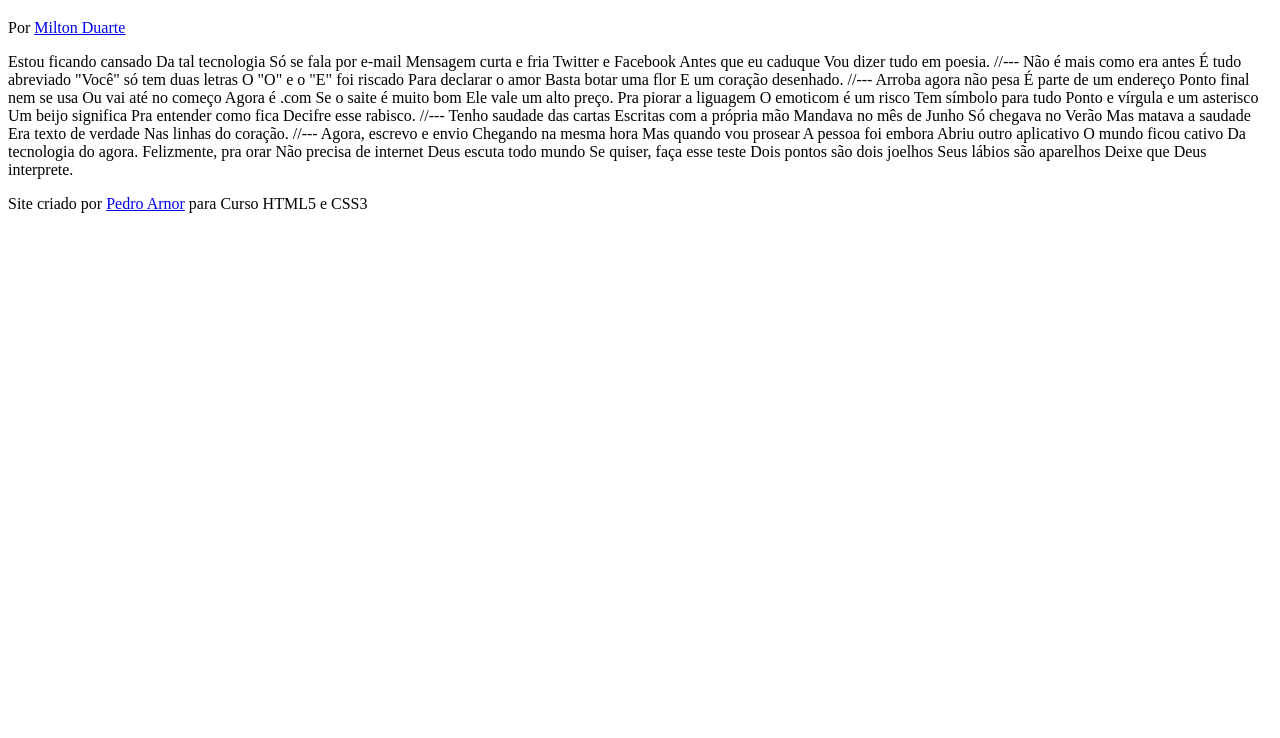
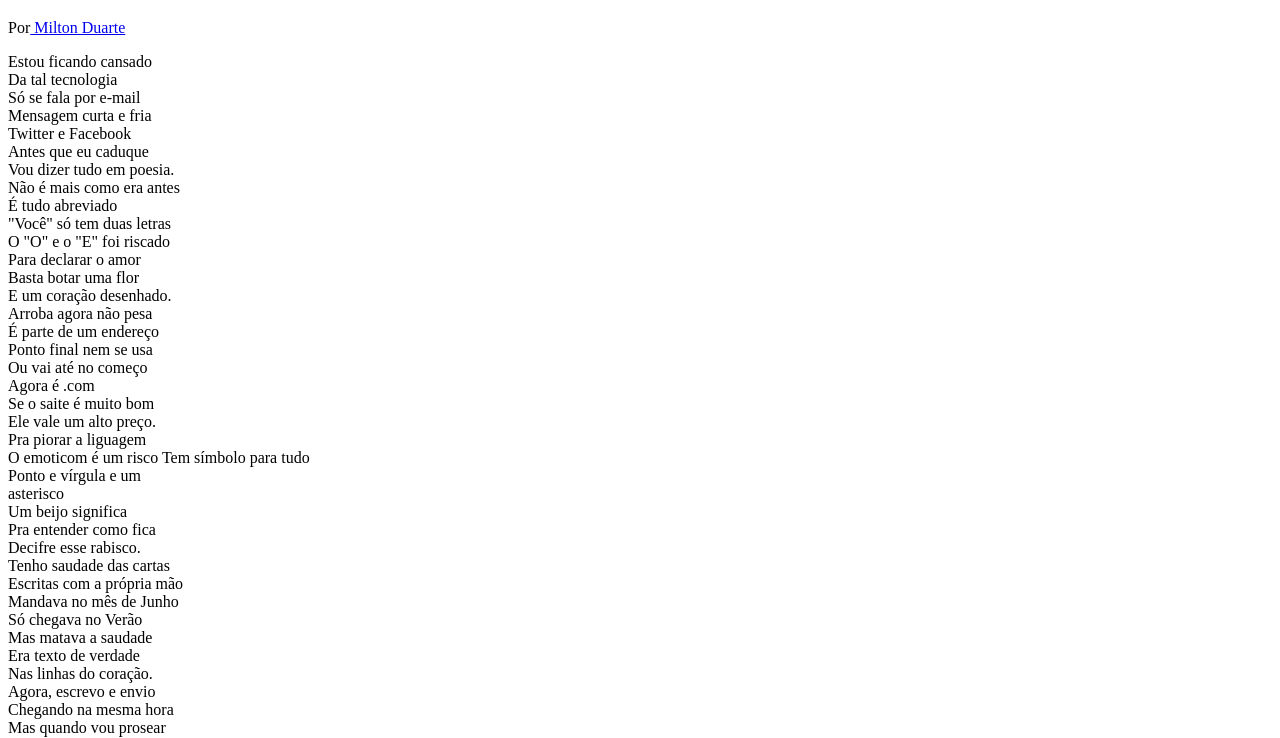
Before and after one commit to arnoroliveira/Desafio012, a plain HTML site: page index.html in a window 1280 px wide. Shown: the part 61-799 px from the top of the page. Drawn offline with Linux system fonts and the light colour scheme.

Commit message:
atualização do desafio 012

```diff
--- a/index.html
+++ b/index.html
@@ -3,77 +3,78 @@
 <head>
     <meta charset="UTF-8">
     <meta name="viewport" content="width=device-width, initial-scale=1.0">
+    <link rel="stylesheet" href="style.css">
     <title>Cordel Moderno</title>
 </head>
 <body>
 <header>
     <h1>Cordel Moderno</h1>
-    <p>Por <a href="https://www.recantodasletras.com.br/poesias/3186743]" target="_blank"> Milton Duarte</a></p>
+    <p>Por<a href="https://www.recantodasletras.com.br/poesias/3186743" target="_blank"> Milton Duarte</a></p>
 </header>
 
-    Estou ficando cansado
-    Da tal tecnologia
-    Só se fala por e-mail
-    Mensagem curta e fria
-    Twitter e Facebook
-    Antes que eu caduque
-    Vou dizer tudo em poesia.
+    <section>
+        Estou ficando cansado <br>
+        Da tal tecnologia <br>
+        Só se fala por e-mail <br>
+        Mensagem curta e fria <br>
+        Twitter e Facebook <br>
+        Antes que eu caduque <br>
+        Vou dizer tudo em poesia. <br>
+    </section>
 
-    //---
+    <section>
+        Não é mais como era antes <br>
+        É tudo abreviado <br>
+        "Você" só tem duas letras <br>
+        O "O" e o "E" foi riscado <br>
+        Para declarar o amor <br>
+        Basta botar uma flor <br>
+        E um coração desenhado. <br>
+    </section>
 
-    Não é mais como era antes
-    É tudo abreviado
-    "Você" só tem duas letras
-    O "O" e o "E" foi riscado
-    Para declarar o amor
-    Basta botar uma flor
-    E um coração desenhado.
+    <section>
+        Arroba agora não pesa <br>
+        É parte de um endereço <br>
+        Ponto final nem se usa <br>
+        Ou vai até no começo <br>
+        Agora é .com <br>
+        Se o saite é muito bom <br>
+        Ele vale um alto preço. <br>
+        Pra piorar a liguagem <br>
+        O emoticom é um risco
+        Tem símbolo para tudo <br>
+        Ponto e vírgula e um <br> asterisco <br>
+        Um beijo significa <br>
+        Pra entender como fica <br>
+        Decifre esse rabisco. <br>
+    </section>
 
-    //---
+    <section>
+        Tenho saudade das cartas <br>
+        Escritas com a própria mão <br>
+        Mandava no mês de Junho <br>
+        Só chegava no Verão <br>
+        Mas matava a saudade <br>
+        Era texto de verdade <br>
+        Nas linhas do coração. <br>
+    </section>
 
-    Arroba agora não pesa
-    É parte de um endereço
-    Ponto final nem se usa
-    Ou vai até no começo
-    Agora é .com
-    Se o saite é muito bom
-    Ele vale um alto preço.
-
-    Pra piorar a liguagem
-    O emoticom é um risco
-    Tem símbolo para tudo
-    Ponto e vírgula e um asterisco
-    Um beijo significa
-    Pra entender como fica
-    Decifre esse rabisco.
-
-    //---
-
-    Tenho saudade das cartas
-    Escritas com a própria mão
-    Mandava no mês de Junho
-    Só chegava no Verão
-    Mas matava a saudade
-    Era texto de verdade
-    Nas linhas do coração.
-
-    //---
-
-    Agora, escrevo e envio
-    Chegando na mesma hora
-    Mas quando vou prosear
-    A pessoa foi embora
-    Abriu outro aplicativo
-    O mundo ficou cativo
-    Da tecnologia do agora.
-
-    Felizmente, pra orar
-    Não precisa de internet
-    Deus escuta todo mundo
-    Se quiser, faça esse teste
-    Dois pontos são dois joelhos
-    Seus lábios são aparelhos
-    Deixe que Deus interprete.
+    <section>
+        Agora, escrevo e envio <br>
+        Chegando na mesma hora <br>
+        Mas quando vou prosear <br>
+        A pessoa foi embora <br>
+        Abriu outro aplicativo <br>
+        O mundo ficou cativo <br>
+        Da tecnologia do agora. <br>
+        Felizmente, pra orar <br>
+        Não precisa de internet <br>
+        Deus escuta todo mundo <br>
+        Se quiser, faça esse teste <br>
+        Dois pontos são dois <br> joelhos <br>
+        Seus lábios são aparelhos <br>
+        Deixe que Deus interprete. <br>
+    </section>
 
     <footer>
         <p> Site criado por <a href="https://github.com/arnoroliveira" target="_blank">Pedro Arnor</a> para Curso HTML5 e CSS3 </p>
--- /dev/null
+++ b/style.css
@@ -0,0 +1 @@
+@charset "UTF-8";
```
